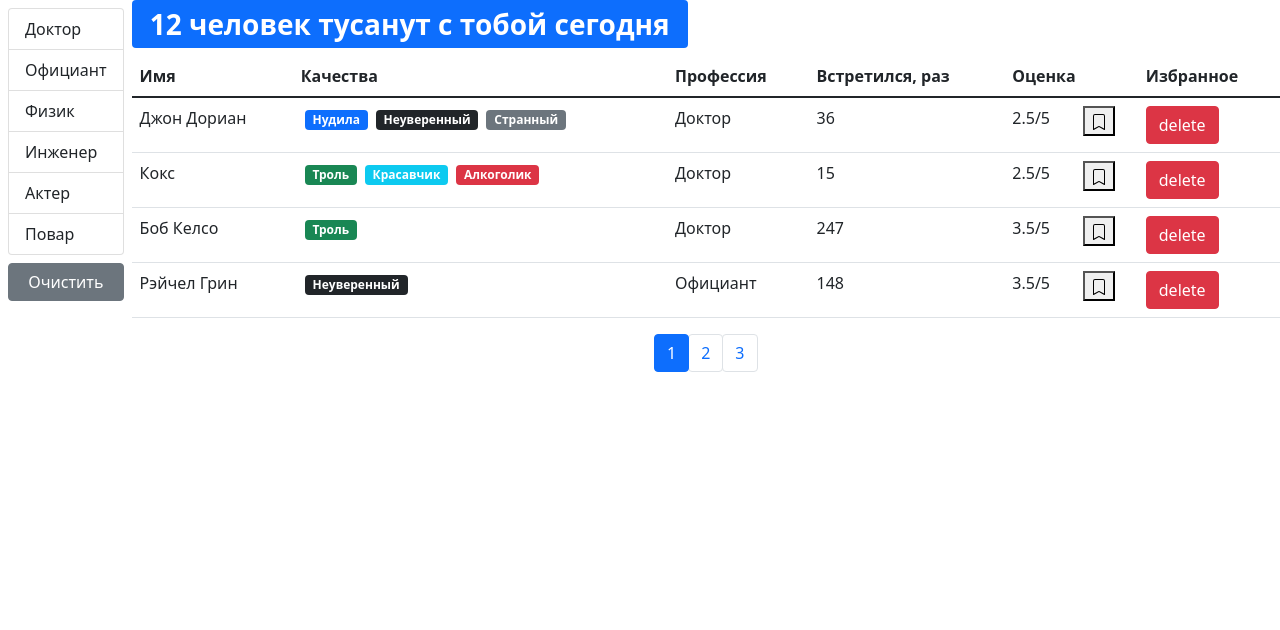
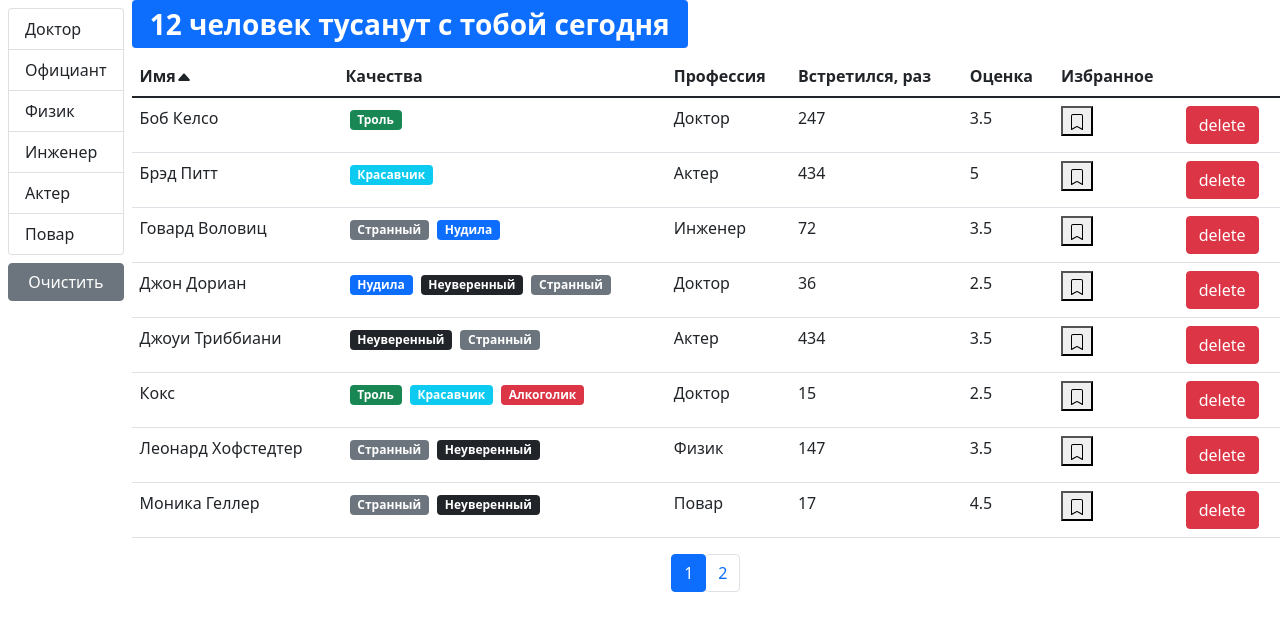
Before and after one commit to arakhimov/fast-company, a React (Create React App) app: page / in a window 1280 px wide. Shown: the top 630 px of the page. Built offline with nearby package versions, Linux system fonts and the light colour scheme.

Commit message:
Add sort, create universe table

```diff
--- a/src/API/fake.api/user.api.js
+++ b/src/API/fake.api/user.api.js
@@ -36,7 +36,8 @@
     profession: professions.doctor,
     qualities: [qualities.tedious, qualities.uncertain, qualities.strange],
     completedMeetings: 36,
-    rate: 2.5
+    rate: 2.5,
+    bookmark: false
   },
   {
     _id: "67rdca3eeb7f6fgeed471816",
@@ -44,7 +45,8 @@
     profession: professions.doctor,
     qualities: [qualities.buller, qualities.handsome, qualities.alcoholic],
     completedMeetings: 15,
-    rate: 2.5
+    rate: 2.5,
+    bookmark: false
   },
   {
     _id: "67rdca3eeb7f6fgeed471817",
@@ -52,7 +54,8 @@
     profession: professions.doctor,
     qualities: [qualities.buller],
     completedMeetings: 247,
-    rate: 3.5
+    rate: 3.5,
+    bookmark: false
   },
   {
     _id: "67rdca3eeb7f6fgeed471818",
@@ -60,7 +63,8 @@
     profession: professions.waiter,
     qualities: [qualities.uncertain],
     completedMeetings: 148,
-    rate: 3.5
+    rate: 3.5,
+    bookmark: false
   },
   {
     _id: "67rdca3eeb7f6fgeed471819",
@@ -68,7 +72,8 @@
     profession: professions.physics,
     qualities: [qualities.strange, qualities.tedious],
     completedMeetings: 37,
-    rate: 4.6
+    rate: 4.6,
+    bookmark: false
   },
   {
     _id: "67rdca3eeb7f6fgeed471820",
@@ -76,7 +81,8 @@
     profession: professions.physics,
     qualities: [qualities.strange, qualities.uncertain],
     completedMeetings: 147,
-    rate: 3.5
+    rate: 3.5,
+    bookmark: false
   },
   {
     _id: "67rdca3eeb7f6fgeed471821",
@@ -84,7 +90,8 @@
     profession: professions.engineer,
     qualities: [qualities.strange, qualities.tedious],
     completedMeetings: 72,
-    rate: 3.5
+    rate: 3.5,
+    bookmark: false
   },
   {
     _id: "67rdca3eeb7f6fgeed471822",
@@ -92,7 +99,8 @@
     profession: professions.engineer,
     qualities: [qualities.handsome],
     completedMeetings: 72,
-    rate: 5
+    rate: 5,
+    bookmark: false
   },
   {
     _id: "67rdca3eeb7f6fgeed471823",
@@ -100,7 +108,8 @@
     profession: professions.cook,
     qualities: [qualities.strange, qualities.uncertain],
     completedMeetings: 17,
-    rate: 4.5
+    rate: 4.5,
+    bookmark: false
   },
   {
     _id: "67rdca3eeb7f6fgeed471824",
@@ -108,7 +117,8 @@
     profession: professions.cook,
     qualities: [qualities.handsome, qualities.buller],
     completedMeetings: 17,
-    rate: 4.5
+    rate: 4.5,
+    bookmark: false
   },
   {
     _id: "67rdca3eeb7f6fgeed47181f",
@@ -116,7 +126,8 @@
     profession: professions.actor,
     qualities: [qualities.uncertain, qualities.strange],
     completedMeetings: 434,
-    rate: 3.5
+    rate: 3.5,
+    bookmark: false
   },
   {
     _id: "67rdca3eeb7f6fgeed47181r",
@@ -124,11 +135,12 @@
     profession: professions.actor,
     qualities: [qualities.handsome],
     completedMeetings: 434,
-    rate: 5
+    rate: 5,
+    bookmark: false
   }
 ];
 
 const fetchAll = () =>
-  new Promise(resolve => setTimeout(() => resolve(users), 2000));
+  new Promise((resolve) => setTimeout(() => resolve(users), 2000));
 
 export default { fetchAll };
--- a/src/app.jsx
+++ b/src/app.jsx
@@ -1,40 +1,6 @@
-import React, { useEffect, useState } from "react";
-import api from "./API";
+import React from "react";
 import Users from "./components/users";
 
-const App = () => {
-  const [users, setUsers] = useState();
-
-  useEffect(() => {
-    api.users.fetchAll().then(data => setUsers(data));
-  }, []);
-
-  const handleDelete = id => {
-    setUsers(users.filter(user => user._id !== id));
-  };
-
-  const handleLikesToggle = id => {
-    setUsers(
-      users.map(user => {
-        if (user._id === id) {
-          return { ...user, status: !user.status };
-        }
-        return user;
-      })
-    );
-  };
-
-  return (
-    <>
-      {users && (
-        <Users
-          users={users}
-          onDelete={handleDelete}
-          onLikesToggle={handleLikesToggle}
-        />
-      )}
-    </>
-  );
-};
+const App = () => <Users />;
 
 export default App;
--- a/src/components/Users.jsx
+++ b/src/components/Users.jsx
@@ -1,22 +1,45 @@
-import PropTypes from "prop-types";
+/* eslint-disable indent */
+import { orderBy } from "lodash";
 import React, { useEffect, useState } from "react";
 import api from "../API";
 import { USERS_PER_PAGE } from "../constants/constants";
 import GroupList from "./groupList";
 import Pagination from "./pagination";
 import SearchStatus from "./searchStatus";
-import User from "./user";
+import UserTable from "./usersTable";
 
-const Users = ({ users, ...rest }) => {
+const Users = () => {
   const [currentPage, setCurrentPage] = useState(1);
   const [selectedProf, setSelectedProf] = useState();
   const [professions, setProfessions] = useState();
+  const [sortBy, setSortBy] = useState({ iterator: "name", order: "asc" });
+
+  const [users, setUsers] = useState();
 
   useEffect(() => {
-    api.professions.fetchAll().then(data => setProfessions(data));
+    api.users.fetchAll().then((data) => setUsers(data));
   }, []);
 
-  const handlePageChange = number => {
+  const handleDelete = (id) => {
+    setUsers(users.filter((user) => user._id !== id));
+  };
+
+  const handleLikesToggle = (id) => {
+    setUsers(
+      users.map((user) => {
+        if (user._id === id) {
+          return { ...user, bookmark: !user.bookmark };
+        }
+        return user;
+      })
+    );
+  };
+
+  useEffect(() => {
+    api.professions.fetchAll().then((data) => setProfessions(data));
+  }, []);
+
+  const handlePageChange = (number) => {
     setCurrentPage(number);
   };
 
@@ -24,21 +47,35 @@
     setCurrentPage(1);
   }, [selectedProf]);
 
-  const handlePfofessionSelect = item => {
+  const handlePfofessionSelect = (item) => {
     setSelectedProf(item);
   };
-
-  const filteredUsers = selectedProf
-    ? users.filter(user => JSON.stringify(user.profession) === JSON.stringify(selectedProf))
-    : users;
-
-  const startIndex = (currentPage - 1) * USERS_PER_PAGE;
-  const endEndex = startIndex + USERS_PER_PAGE;
-  const currentPageUsers = filteredUsers.slice(startIndex, endEndex);
 
   const handleClearFilter = () => {
     setSelectedProf(null);
   };
+
+  const handleSort = (item) => {
+    setSortBy(item);
+  };
+
+  if (users) {
+    const filteredUsers = selectedProf
+      ? users.filter(
+          (user) =>
+            JSON.stringify(user.profession) === JSON.stringify(selectedProf)
+        )
+      : users;
+
+    const sortedUsers = orderBy(
+      filteredUsers,
+      [sortBy.iterator],
+      [sortBy.order]
+    );
+
+    const startIndex = (currentPage - 1) * USERS_PER_PAGE;
+    const endEndex = startIndex + USERS_PER_PAGE;
+    const currentPageUsers = sortedUsers.slice(startIndex, endEndex);
 
     return (
       <div className="d-flex">
@@ -61,25 +98,13 @@
           <SearchStatus length={filteredUsers.length} />
           {currentPageUsers.length && (
             <div className="d-flex flex-column w-100">
-            <table className="table">
-              <thead>
-                <tr>
-                  <th scope="col">Имя</th>
-                  <th scope="col">Качества</th>
-                  <th scope="col">Профессия</th>
-                  <th scope="col">Встретился, раз</th>
-                  <th colSpan="2" scope="col">
-                    Оценка
-                  </th>
-                  <th scope="col">Избранное</th>
-                </tr>
-              </thead>
-              <tbody>
-                {currentPageUsers.map(user => {
-                  return <User key={user._id} {...user} {...rest} />;
-                })}
-              </tbody>
-            </table>
+              <UserTable
+                users={currentPageUsers}
+                onSort={handleSort}
+                currentSort={sortBy}
+                onDelete={handleDelete}
+                onLikesToggle={handleLikesToggle}
+              />
               {filteredUsers.length > USERS_PER_PAGE && (
                 <div className="d-flex justify-content-center">
                   <Pagination
@@ -94,12 +119,8 @@
         </div>
       </div>
     );
-};
-
-Users.propTypes = {
-  users: PropTypes.array.isRequired,
-  onDelete: PropTypes.func.isRequired,
-  onLikesToggle: PropTypes.func.isRequired
+  }
+  return "loading...";
 };
 
 export default Users;
--- /dev/null
+++ b/src/components/caretArrow.jsx
@@ -0,0 +1,33 @@
+import PropTypes from "prop-types";
+import React from "react";
+
+const CaretArrow = ({ status }) => {
+  return status
+    ? <svg
+        xmlns="http://www.w3.org/2000/svg"
+        width="16"
+        height="16"
+        fill="currentColor"
+        className="bi bi-caret-up-fill"
+        viewBox="0 0 16 16"
+      >
+        <path d="m7.247 4.86-4.796 5.481c-.566.647-.106 1.659.753 1.659h9.592a1 1 0 0 0 .753-1.659l-4.796-5.48a1 1 0 0 0-1.506 0z" />
+      </svg>
+    : <svg
+        xmlns="http://www.w3.org/2000/svg"
+        width="16"
+        height="16"
+        fill="currentColor"
+        className="bi bi-caret-down-fill"
+        viewBox="0 0 16 16"
+      >
+        <path d="M7.247 11.14 2.451 5.658C1.885 5.013 2.345 4 3.204 4h9.592a1 1 0 0 1 .753 1.659l-4.796 5.48a1 1 0 0 1-1.506 0z" />
+      </svg>
+  ;
+};
+
+CaretArrow.propTypes = {
+  status: PropTypes.bool.isRequired
+};
+
+export default CaretArrow;
--- /dev/null
+++ b/src/components/qualitiesList.jsx
@@ -0,0 +1,8 @@
+import React from "react";
+import Quality from "./quality";
+
+const QualitiesList = ({ qualities }) => {
+  return qualities.map((quality) => <Quality key={quality._id} {...quality} />);
+};
+
+export default QualitiesList;
--- /dev/null
+++ b/src/components/table.jsx
@@ -0,0 +1,27 @@
+import PropTypes from "prop-types";
+import React from "react";
+import TableBody from "./tableBody";
+import TableHeader from "./tableHeader";
+
+const Table = ({ onSort, currentSort, columns, data, children }) => {
+  return (
+    <table className="table">
+      {children || (
+        <>
+          <TableHeader {...{ onSort, currentSort, columns }} />
+          <TableBody {...{ data, columns }} />
+        </>
+      )}
+    </table>
+  );
+};
+
+Table.propTypes = {
+  onSort: PropTypes.func,
+  currentSort: PropTypes.object,
+  columns: PropTypes.object,
+  data: PropTypes.array,
+  children: PropTypes.array
+};
+
+export default Table;
--- /dev/null
+++ b/src/components/tableBody.jsx
@@ -0,0 +1,35 @@
+import { get } from "lodash";
+import PropTypes from "prop-types";
+import React from "react";
+
+const TableBody = ({ data, columns }) => {
+  const renderContent = (item, column) => {
+    const component = columns[column].component;
+    if (component) {
+      if (typeof component === "function") {
+        return component(item);
+      }
+      return component;
+    }
+    return get(item, columns[column].path);
+  };
+
+  return (
+    <tbody>
+      {data.map((item) => (
+        <tr key={item._id}>
+          {Object.keys(columns).map((column) => {
+            return <td key={column}>{renderContent(item, column)}</td>;
+          })}
+        </tr>
+      ))}
+    </tbody>
+  );
+};
+
+TableBody.propTypes = {
+  data: PropTypes.array.isRequired,
+  columns: PropTypes.object.isRequired
+};
+
+export default TableBody;
--- /dev/null
+++ b/src/components/tableHeader.jsx
@@ -0,0 +1,49 @@
+import PropTypes from "prop-types";
+import React from "react";
+import CaretArrow from "./caretArrow";
+
+const TableHeader = ({ currentSort, onSort, columns }) => {
+  const handleSort = (item) => {
+    if (currentSort.iterator === item) {
+      onSort({
+        ...currentSort,
+        order: currentSort.order === "asc" ? "desc" : "asc"
+      });
+    } else {
+      onSort({ iterator: item, order: "asc" });
+    }
+  };
+
+  return (
+    <thead>
+      <tr>
+        {Object.keys(columns).map((column) => (
+          <th
+            key={column}
+            onClick={
+              columns[column].path
+                ? () => handleSort(columns[column].path)
+                : undefined
+            }
+            scope="col"
+            role={columns[column].path && "button"}
+          >
+            {columns[column].name}
+            {columns[column].path === currentSort.iterator && <CaretArrow status={currentSort.order === "asc"} />}
+          </th>
+        ))}
+      </tr>
+    </thead>
+  );
+};
+
+TableHeader.propTypes = {
+  currentSort: PropTypes.object.isRequired,
+  onSort: PropTypes.func.isRequired,
+  columns: PropTypes.oneOfType([
+    PropTypes.array.isRequired,
+    PropTypes.object.isRequired
+  ])
+};
+
+export default TableHeader;
--- a/src/components/user.jsx
+++ /dev/null
@@ -1,60 +0,0 @@
-import PropTypes from "prop-types";
-import React from "react";
-import BookMark from "./bookmark";
-import Quality from "./quality";
-
-const User = ({
-  name,
-  qualities,
-  profession,
-  rate,
-  _id,
-  completedMeetings,
-  onDelete,
-  onLikesToggle,
-  status
-}) => {
-  return (
-    <>
-      <tr>
-        <th className="fw-normal" scope="row">
-          {name}
-        </th>
-        <td>
-          {qualities.map(quality => (
-            <Quality key={quality._id} {...quality} />
-          ))}
-        </td>
-        <td>{profession.name}</td>
-        <td>{completedMeetings}</td>
-        <td>{`${rate}/5`}</td>
-        <td>
-          <BookMark onLikesToggle={onLikesToggle} id={_id} status={status} />
-        </td>
-        <td>
-          <button
-            onClick={() => onDelete(_id)}
-            type="button"
-            className="btn btn-danger"
-          >
-            delete
-          </button>
-        </td>
-      </tr>
-    </>
-  );
-};
-
-User.propTypes = {
-  name: PropTypes.string.isRequired,
-  qualities: PropTypes.array.isRequired,
-  profession: PropTypes.object.isRequired,
-  rate: PropTypes.number.isRequired,
-  _id: PropTypes.string.isRequired,
-  completedMeetings: PropTypes.number.isRequired,
-  onDelete: PropTypes.func.isRequired,
-  onLikesToggle: PropTypes.func.isRequired,
-  status: PropTypes.bool
-};
-
-export default User;
--- /dev/null
+++ b/src/components/usersTable.jsx
@@ -0,0 +1,71 @@
+import PropTypes from "prop-types";
+import React from "react";
+import BookMark from "./bookmark";
+import QualitiesList from "./qualitiesList";
+import Table from "./table";
+// import TableBody from "./tableBody";
+// import TableHeader from "./tableHeader";
+
+const UsersTable = ({
+  users,
+  onSort,
+  currentSort,
+  onLikesToggle,
+  onDelete
+}) => {
+  const columns = {
+    name: { path: "name", name: "Имя" },
+    qualities: {
+      name: "Качества",
+      component: (user) => <QualitiesList qualities={user.qualities} />
+    },
+    profession: { path: "profession.name", name: "Профессия" },
+    completedMeetings: { path: "completedMeetings", name: "Встретился, раз" },
+    rate: { path: "rate", name: "Оценка" },
+    bookmark: {
+      path: "bookmark",
+      name: "Избранное",
+      component: (user) => (
+        <BookMark
+          onLikesToggle={onLikesToggle}
+          id={user._id}
+          status={user.bookmark}
+        />
+      )
+    },
+    delete: {
+      component: (user) => (
+        <button
+          onClick={() => onDelete(user._id)}
+          type="button"
+          className="btn btn-danger"
+        >
+          delete
+        </button>
+      )
+    }
+  };
+
+  return (
+    <Table
+      onSort={onSort}
+      currentSort={currentSort}
+      columns={columns}
+      data={users}
+    />
+    // <Table>
+    //   <TableHeader {...{ onSort, currentSort, columns }} />
+    //   <TableBody {...{ data: users, columns }} />
+    // </Table>
+  );
+};
+
+UsersTable.propTypes = {
+  users: PropTypes.array.isRequired,
+  currentSort: PropTypes.object.isRequired,
+  onSort: PropTypes.func.isRequired,
+  onLikesToggle: PropTypes.func.isRequired,
+  onDelete: PropTypes.func.isRequired
+};
+
+export default UsersTable;
--- a/src/constants/constants.js
+++ b/src/constants/constants.js
@@ -1 +1 @@
-export const USERS_PER_PAGE = 4;
+export const USERS_PER_PAGE = 8;
```
Also changed, not shown: .prettierrc.js. Lines whose indentation alone changed are shown as unchanged.
